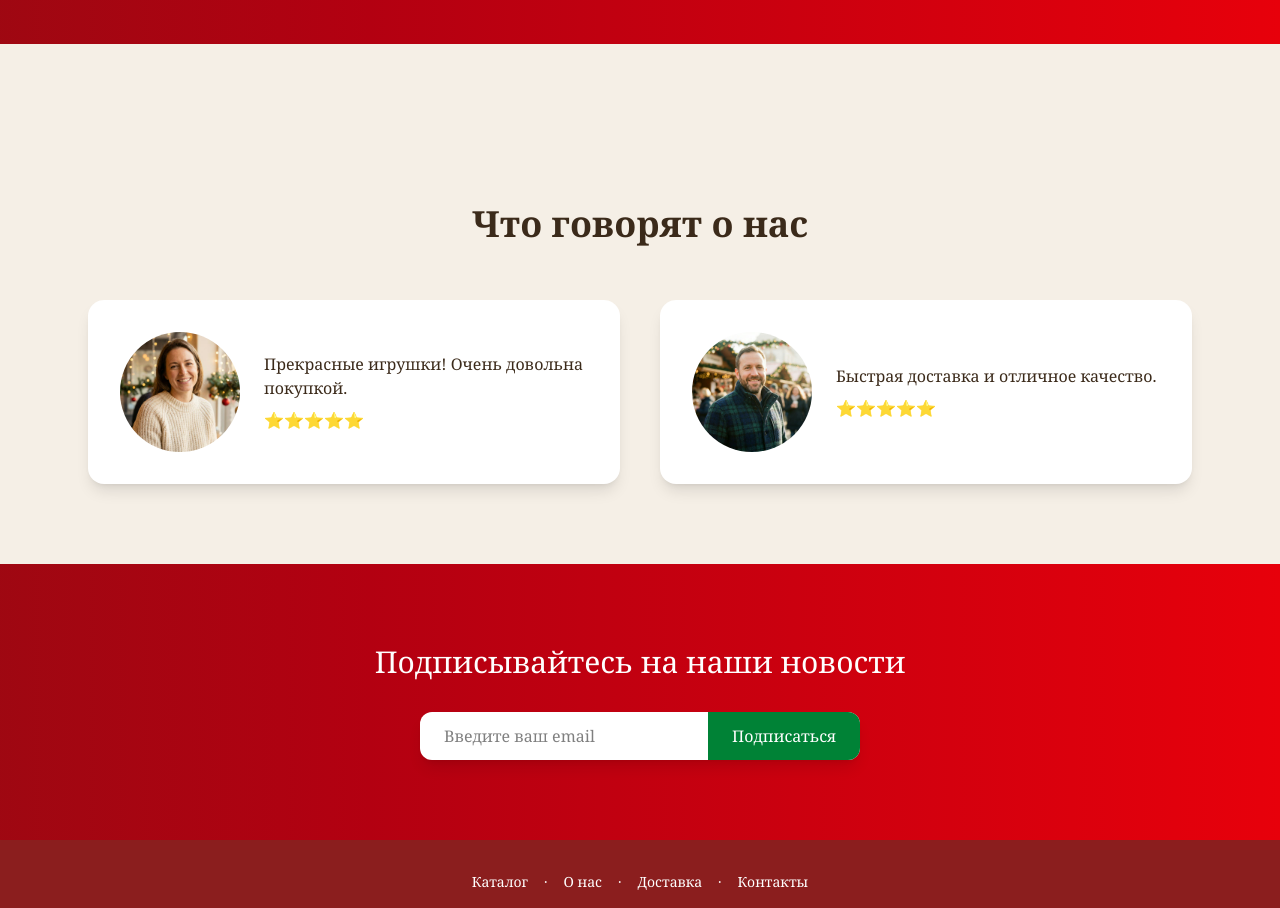
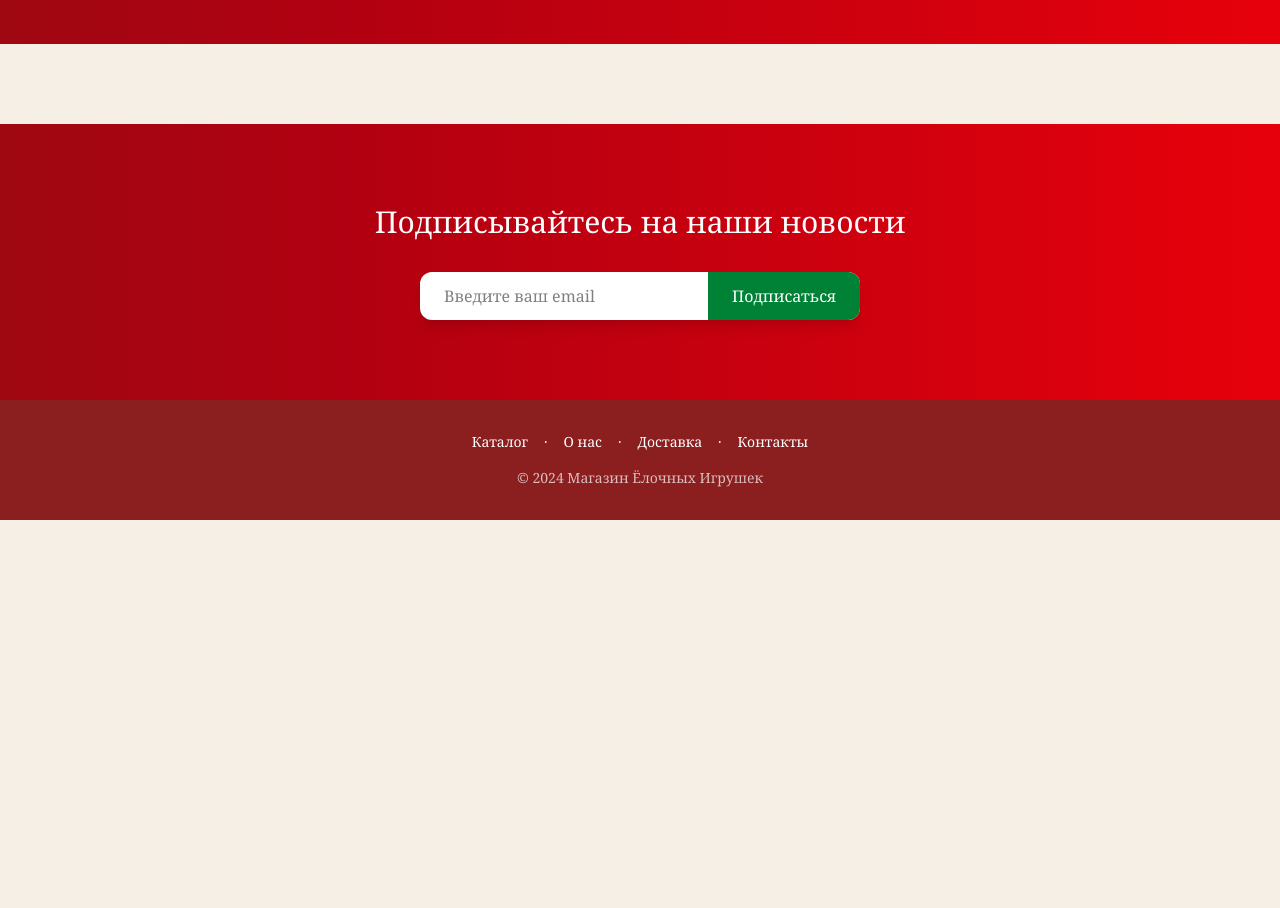
Before and after one commit to axlll812/my-shop, a Next.js app: page / in a window 1280 px wide. Shown: the part 2240-3148 px from the top of the page. After the commit the page ends 2760 px from the top, so only its background shows below. Built offline with nearby package versions, Linux system fonts and the light colour scheme.

Commit message:
remove Reviews

```diff
--- a/src/app/page.tsx
+++ b/src/app/page.tsx
@@ -3,7 +3,7 @@ import Hero from "@/components/Hero";
 import Features from "@/components/Features";
 import ProductsSection from "@/components/ProductsSection";
 import SaleBanner from "@/components/SaleBanner";
-import Reviews from "@/components/Reviews";
+// import Reviews from "@/components/Reviews";
 import Newsletter from "@/components/Newsletter";
 import Footer from "@/components/Footer";
 
@@ -15,7 +15,7 @@ export default function Home() {
       <Features />
       <ProductsSection />
       <SaleBanner />
-      <Reviews />
+      {/* <Reviews /> */}
       <Newsletter />
       <Footer />
     </main>
--- a/src/components/Reviews.tsx
+++ b/src/components/Reviews.tsx
@@ -1,47 +1,47 @@
-import Image from "next/image";
+// import Image from "next/image";
 
-export default function Reviews() {
-    return (
-        <section className="py-20">
-            <div className="section-container">
-                <h2 className="text-4xl font-bold text-center mb-14">
-                    Что говорят о нас
-                </h2>
+// export default function Reviews() {
+//     return (
+//         <section className="py-20">
+//             <div className="section-container">
+//                 <h2 className="text-4xl font-bold text-center mb-14">
+//                     Что говорят о нас
+//                 </h2>
 
-                <div className="grid md:grid-cols-2 gap-10">
-                    <div className="soft-card p-8 flex gap-6 items-center">
-                        <Image
-                            src="/images/reviews/review1.png"
-                            alt=""
-                            width={120}
-                            height={120}
-                            className="rounded-full"
-                        />
-                        <div>
-                            <p className="mb-2">
-                                Прекрасные игрушки! Очень довольна покупкой.
-                            </p>
-                            ⭐⭐⭐⭐⭐
-                        </div>
-                    </div>
+//                 <div className="grid md:grid-cols-2 gap-10">
+//                     <div className="soft-card p-8 flex gap-6 items-center">
+//                         <Image
+//                             src="/images/reviews/review1.png"
+//                             alt=""
+//                             width={120}
+//                             height={120}
+//                             className="rounded-full"
+//                         />
+//                         <div>
+//                             <p className="mb-2">
+//                                 Прекрасные игрушки! Очень довольна покупкой.
+//                             </p>
+//                             ⭐⭐⭐⭐⭐
+//                         </div>
+//                     </div>
 
-                    <div className="soft-card p-8 flex gap-6 items-center">
-                        <Image
-                            src="/images/reviews/review2.png"
-                            alt=""
-                            width={120}
-                            height={120}
-                            className="rounded-full"
-                        />
-                        <div>
-                            <p className="mb-2">
-                                Быстрая доставка и отличное качество.
-                            </p>
-                            ⭐⭐⭐⭐⭐
-                        </div>
-                    </div>
-                </div>
-            </div>
-        </section>
-    );
-}
+//                     <div className="soft-card p-8 flex gap-6 items-center">
+//                         <Image
+//                             src="/images/reviews/review2.png"
+//                             alt=""
+//                             width={120}
+//                             height={120}
+//                             className="rounded-full"
+//                         />
+//                         <div>
+//                             <p className="mb-2">
+//                                 Быстрая доставка и отличное качество.
+//                             </p>
+//                             ⭐⭐⭐⭐⭐
+//                         </div>
+//                     </div>
+//                 </div>
+//             </div>
+//         </section>
+//     );
+// }
```
Also changed, not shown: public/images/reviews/review1.png (deleted), public/images/reviews/review2.png (deleted).
